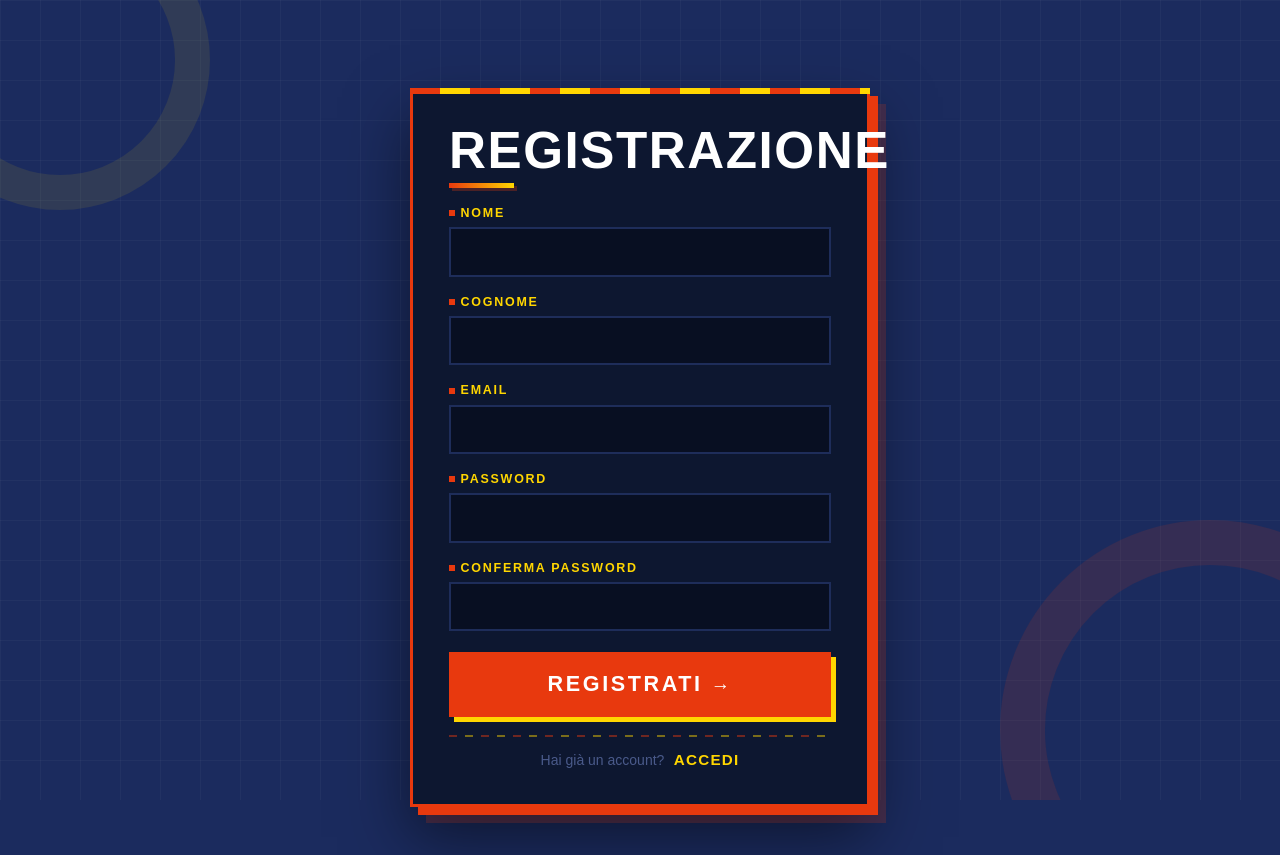
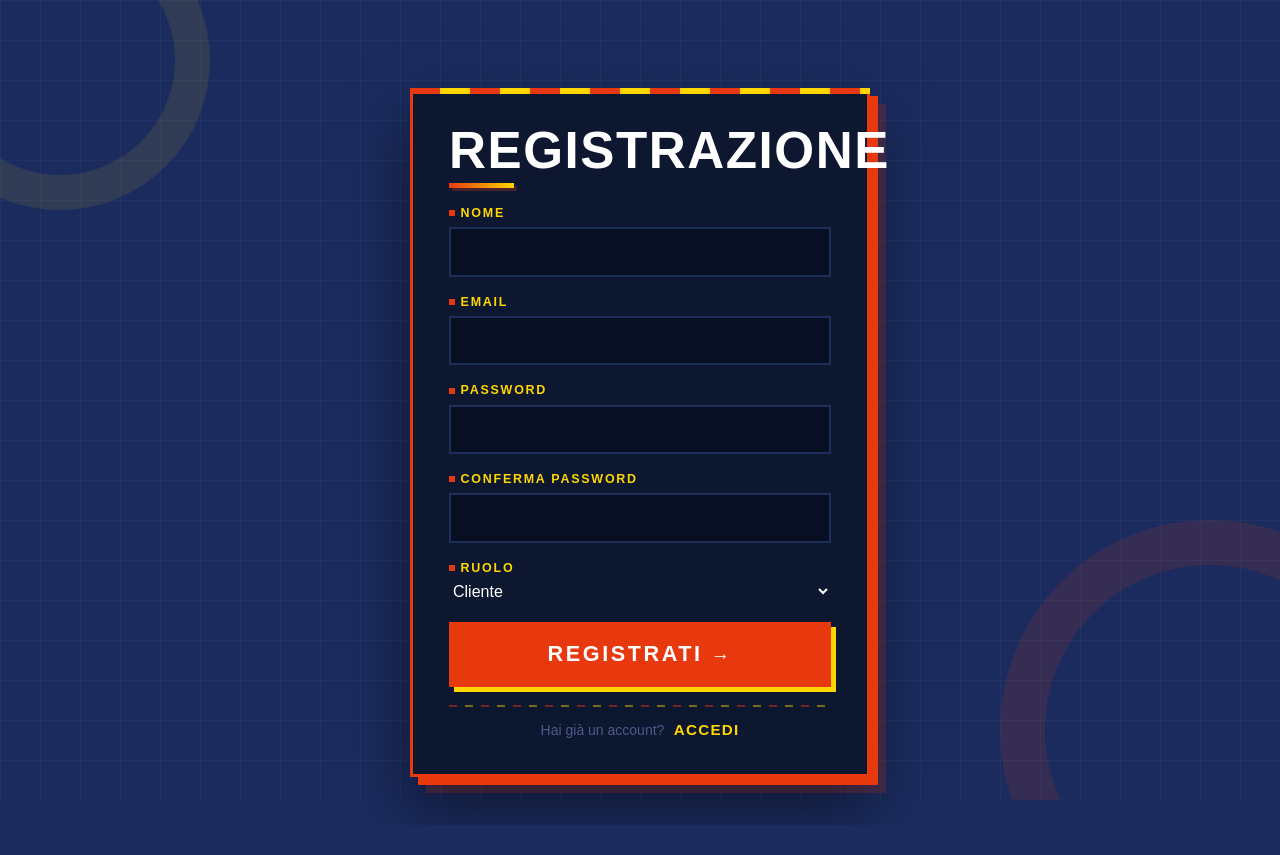
Before and after one commit to Vittorio-Francesco-Ardente/Sql-Street-Food, a PHP site: page /register.php in a window 1280 px wide. After the commit the page ends 825 px from the top, so only its background shows below. Run offline with PHP 8.4, Linux system fonts and the light colour scheme; style sheets or scripts are compiled from the project's sources.

Commit message:
Refactor registration logic and add role selection

```diff
--- a/register.php
+++ b/register.php
@@ -4,33 +4,38 @@ require 'config.php';
 $errore = "";
 $successo = "";
 
-if($_SERVER['REQUEST_METHOD'] === 'POST') {
+if ($_SERVER['REQUEST_METHOD'] === 'POST') {
 
     $nome = trim($_POST['nome'] ?? '');
-    $cognome = trim($_POST['cognome'] ?? '');
     $email = trim($_POST['email'] ?? '');
     $password = trim($_POST['password'] ?? '');
     $conferma = trim($_POST['password-confirm'] ?? '');
 
-    if(
+    // RUOLO SELEZIONATO
+    $ruolo = $_POST['ruolo'] ?? 'cliente';
+
+    // sicurezza base
+    if (!in_array($ruolo, ['cliente', 'root'])) {
+        $ruolo = 'cliente';
+    }
+
+    if (
         empty($nome) ||
-        empty($cognome) ||
         empty($email) ||
         empty($password) ||
         empty($conferma)
     ) {
-
         $errore = "Compila tutti i campi";
 
-    } elseif(!filter_var($email, FILTER_VALIDATE_EMAIL)) {
+    } elseif (!filter_var($email, FILTER_VALIDATE_EMAIL)) {
 
         $errore = "Email non valida";
 
-    } elseif(strlen($password) < 6) {
+    } elseif (strlen($password) < 6) {
 
         $errore = "Password minimo 6 caratteri";
 
-    } elseif($password !== $conferma) {
+    } elseif ($password !== $conferma) {
 
         $errore = "Le password non coincidono";
 
@@ -38,6 +43,7 @@ if($_SERVER['REQUEST_METHOD'] === 'POST') {
 
         try {
 
+            // controllo email esistente
             $check = $pdo->prepare("
                 SELECT id
                 FROM utenti
@@ -48,7 +54,7 @@ if($_SERVER['REQUEST_METHOD'] === 'POST') {
                 ':email' => $email
             ]);
 
-            if($check->fetch()) {
+            if ($check->fetch()) {
 
                 $errore = "Email già registrata";
 
@@ -61,36 +67,37 @@ if($_SERVER['REQUEST_METHOD'] === 'POST') {
                 $insert = $pdo->prepare("
                     INSERT INTO utenti(
                         nome,
-                        cognome,
                         email,
-                        password
+                        password,
+                        ruolo
                     )
                     VALUES(
                         :nome,
-                        :cognome,
                         :email,
-                        :password
+                        :password,
+                        :ruolo
                     )
                 ");
 
                 $insert->execute([
                     ':nome' => $nome,
-                    ':cognome' => $cognome,
                     ':email' => $email,
-                    ':password' => $hash
+                    ':password' => $hash,
+                    ':ruolo' => $ruolo
                 ]);
 
                 $pdo->commit();
 
                 $successo = "Registrazione completata";
-
             }
 
-        } catch(PDOException $e) {
+        } catch (PDOException $e) {
 
-            $pdo->rollBack();
+            if ($pdo->inTransaction()) {
+                $pdo->rollBack();
+            }
 
-            $errore = "Errore registrazione";
+            $errore = "Errore registrazione: " . $e->getMessage();
         }
     }
 }
@@ -119,70 +126,52 @@ if($_SERVER['REQUEST_METHOD'] === 'POST') {
 
         <h1>Registrazione</h1>
 
-        <?php if($errore): ?>
-
+        <?php if ($errore): ?>
             <div class="message error">
                 <?php echo $errore; ?>
             </div>
-
         <?php endif; ?>
 
-        <?php if($successo): ?>
-
+        <?php if ($successo): ?>
             <div class="message success">
                 <?php echo $successo; ?>
             </div>
-
         <?php endif; ?>
 
         <div class="input-group">
-
             <label>Nome</label>
-
             <input type="text" name="nome" required>
-
         </div>
 
         <div class="input-group">
-
-            <label>Cognome</label>
-
-            <input type="text" name="cognome" required>
-
+            <label>Email</label>
+            <input type="email" name="email" required>
         </div>
 
         <div class="input-group">
-
-            <label>Email</label>
-
-            <input type="email" name="email" required>
-
+            <label>Password</label>
+            <input type="password" name="password" required>
         </div>
 
         <div class="input-group">
-
-            <label>Password</label>
-
-            <input type="password" name="password" required>
-
+            <label>Conferma Password</label>
+            <input type="password" name="password-confirm" required>
         </div>
 
+        <!-- RUOLO -->
         <div class="input-group">
-
-            <label>Conferma Password</label>
-
-            <input type="password" name="password-confirm" required>
-
+            <label>Ruolo</label>
+            <select name="ruolo" required>
+                <option value="cliente">Cliente</option>
+                <option value="root">Root</option>
+            </select>
         </div>
 
         <button type="submit">Registrati</button>
 
         <div class="bottom-link">
-
             Hai già un account?
-
             <a href="login.php">Accedi</a>
-
         </div>
 
     </form>
```
